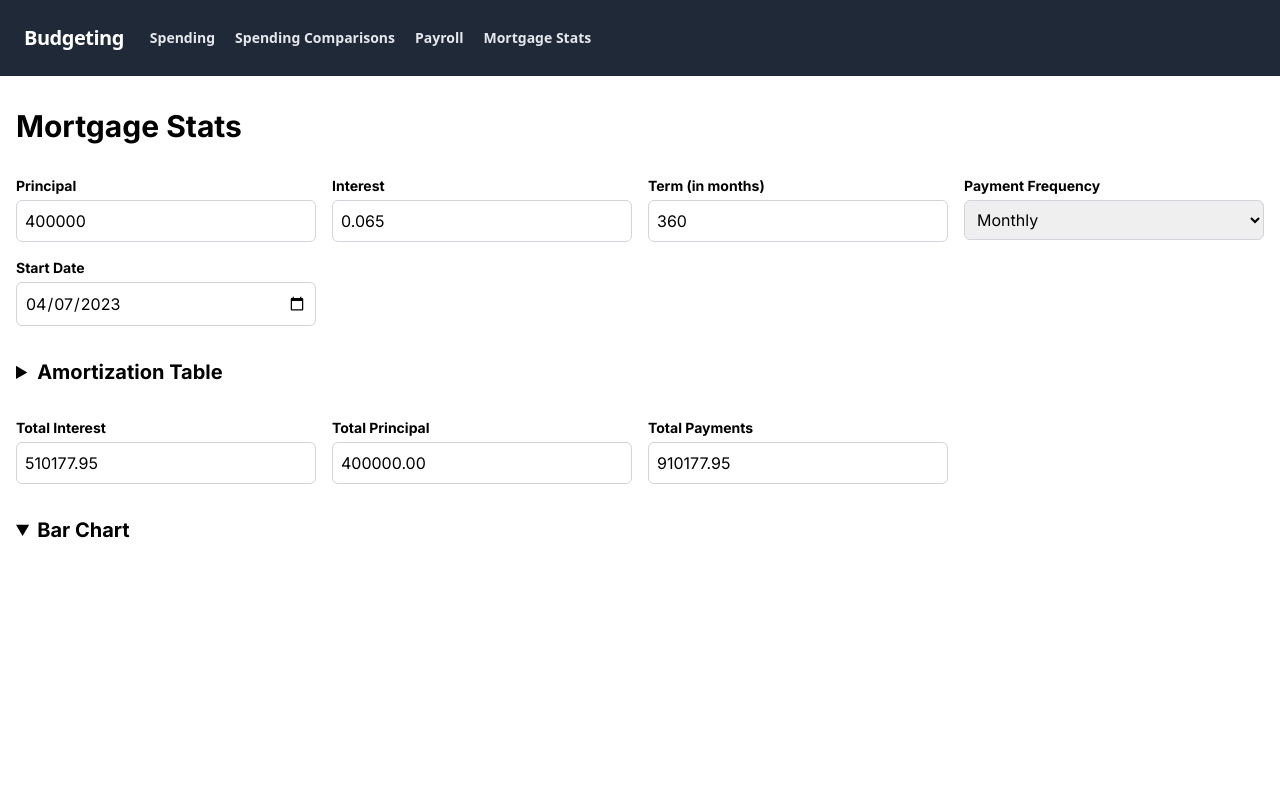
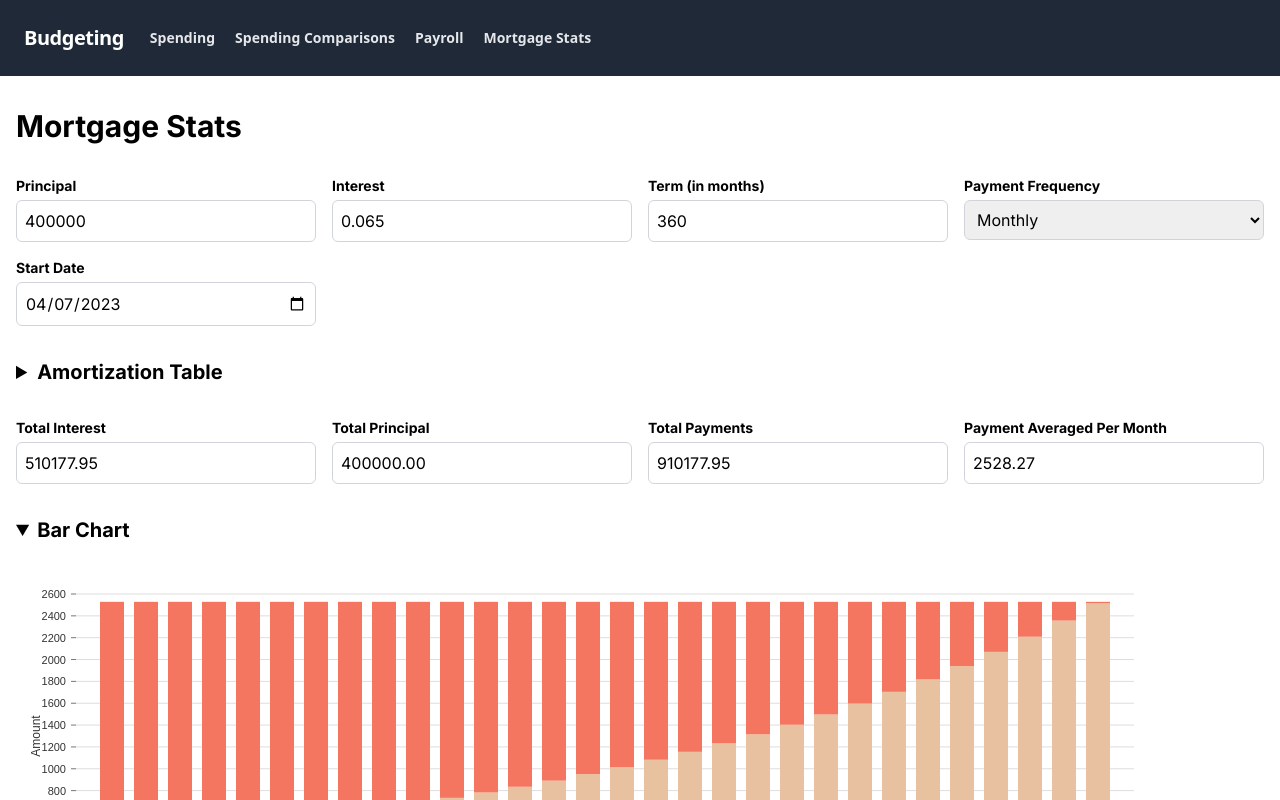
Before and after one commit to singularitypress/money-api, a Next.js app: page /mortgage-stats in a window 1280 px wide. Both pictures are taken after a click on the heading "Bar Chart". Shown: the top 800 px of the page. Built offline with nearby package versions, Linux system fonts and the light colour scheme.

Commit message:
added bar chart

```diff
--- a/package.json
+++ b/package.json
@@ -37,6 +37,7 @@
   },
   "dependencies": {
     "@graphql-tools/schema": "^9.0.17",
+    "@nivo/bar": "^0.80.0",
     "@nivo/calendar": "^0.80.0",
     "@nivo/core": "^0.80.0",
     "@nivo/line": "^0.80.0",
--- a/pages/mortgage-stats.tsx
+++ b/pages/mortgage-stats.tsx
@@ -3,6 +3,7 @@ import { AmortizationTableRow } from "@types";
 import { calculateAmortizationTable } from "@utils";
 import Head from "next/head";
 import { useEffect, useState } from "react";
+import { ResponsiveBar } from "@nivo/bar";
 
 export default function MortgageStats({}) {
   const inputClasses = "border border-gray-300 p-2 rounded-md";
@@ -206,11 +207,106 @@ export default function MortgageStats({}) {
               readOnly
             />
           </div>
+          {/* Calculated payment per month based on Total Payments */}
+          <div className="flex flex-col">
+            <label className={labelClasses} htmlFor="payment">
+              Payment Averaged Per Month
+            </label>
+            <input
+              className={inputClasses}
+              type="number"
+              name="payment"
+              id="payment"
+              value={(
+                (amortization[0]?.payment * paymentFrequency) /
+                12
+              ).toFixed(2)}
+              readOnly
+            />
+          </div>
         </div>
         <details className="mb-8">
           <summary className="text-xl font-bold cursor-pointer">
             Bar Chart
           </summary>
+          <div className="w-full h-96">
+            <ResponsiveBar
+              data={
+                // every 12th payment
+                amortization
+                  .filter((row) => row.paymentNumber % paymentFrequency === 0)
+                  .map((row) => ({
+                    paymentNumber: row.paymentNumber,
+                    principal: row.principal,
+                    interest: row.interest,
+                  }))
+              }
+              keys={["principal", "interest"]}
+              indexBy="paymentNumber"
+              margin={{ top: 50, right: 130, bottom: 50, left: 60 }}
+              padding={0.3}
+              valueScale={{ type: "linear" }}
+              indexScale={{ type: "band", round: true }}
+              colors={{ scheme: "nivo" }}
+              borderColor={{ from: "color", modifiers: [["darker", 1.6]] }}
+              axisTop={null}
+              axisRight={null}
+              axisBottom={{
+                tickSize: 5,
+                tickPadding: 5,
+                tickRotation: 0,
+                legend: "Payment #",
+                legendPosition: "middle",
+                legendOffset: 32,
+              }}
+              axisLeft={{
+                tickSize: 5,
+                tickPadding: 5,
+                tickRotation: 0,
+                legend: "Amount",
+                legendPosition: "middle",
+                legendOffset: -40,
+              }}
+              label={""}
+              tooltip={({ id, value, color, data }) => (
+                <div className="bg-white p-4 shadow-lg rounded-lg flex items-center justify-center">
+                  <div
+                    className="w-8 h-8 rounded-full mr-4"
+                    style={{ backgroundColor: color }}
+                  ></div>
+                  <strong>
+                    {id}: ${value.toFixed(2)}
+                    <br />
+                    total: ${(data.principal + data.interest).toFixed(2)}
+                  </strong>
+                </div>
+              )}
+              legends={[
+                {
+                  dataFrom: "keys",
+                  anchor: "bottom-right",
+                  direction: "column",
+                  justify: false,
+                  translateX: 120,
+                  translateY: 0,
+                  itemsSpacing: 2,
+                  itemWidth: 100,
+                  itemHeight: 20,
+                  itemDirection: "left-to-right",
+                  itemOpacity: 0.85,
+                  symbolSize: 20,
+                  effects: [
+                    {
+                      on: "hover",
+                      style: {
+                        itemOpacity: 1,
+                      },
+                    },
+                  ],
+                },
+              ]}
+            />
+          </div>
         </details>
       </Container>
     </>
--- a/pages/spending-comparisons.tsx
+++ b/pages/spending-comparisons.tsx
@@ -5,6 +5,7 @@ import Head from "next/head";
 import { useEffect, useState } from "react";
 import { LineChart } from "@components/charts";
 import { Serie } from "@nivo/line";
+import { Container } from "@components/ui";
 
 interface Props {
   descList: string[];
@@ -107,9 +108,15 @@ export default function SpendingComparisons({ descList }: Props) {
         <title>Spending Comparisons</title>
       </Head>
 
-      <div className="min-h-screen flex flex-col items-center">
-        <div className="container h-full grow">
+      <div className="min-h-screen">
+        <Container>
+          <h1 className="text-3xl font-bold my-8">Spending Comparisons</h1>
+          <details className="mb-8">
+            <summary className="text-lg font-bold cursor-pointer">
+              Compare Payees
+            </summary>
             <Select
+              className="mt-8"
               id="inclusion"
               placeholder="Select a description to include"
               isMulti
@@ -129,7 +136,8 @@ export default function SpendingComparisons({ descList }: Props) {
                 }}
               />
             </div>
-        </div>
+          </details>
+        </Container>
       </div>
     </>
   );
@@ -139,7 +147,7 @@ export default function SpendingComparisons({ descList }: Props) {
 export async function getStaticProps() {
   const {
     data: {
-      data: { spending },
+      data: { spending, payroll },
     },
   } = await axios.post(`${process.env.API_URL}/graphql`, {
     query: /* GraphQL */ `
@@ -158,6 +166,16 @@ export async function getStaticProps() {
         ) {
           desc
         }
+        payroll: transactions(
+          maxAmt: "10000000.00"
+          minAmt: "0.00"
+          startDate: "2020-01-01"
+          endDate: "2023-12-31"
+          desc: ${process.env.PAYROLL_TRANSACTIONS}
+        ) {
+          amt
+          date
+        }
       }
     `,
   });
@@ -165,6 +183,36 @@ export async function getStaticProps() {
   return {
     props: {
       descList: [...new Set((spending as Transaction[]).map((s) => s.desc))],
+      payroll: Object.keys(
+        (payroll as Transaction[]).reduce((acc, curr) => {
+          const date = new Date(curr.date);
+          const month = `${date.getFullYear()}-${date.getMonth() + 1}`;
+          if (acc[month]) {
+            acc[month] += curr.amt;
+          } else {
+            acc[month] = curr.amt;
+          }
+          return acc;
+        }, {} as { [key: string]: number })
+      )
+        .map((key) => ({
+          x: new Date(
+            new Date(key).getTime() + 1000 * 60 * 60 * 24
+          ).toLocaleDateString("en-US", {
+            year: "numeric",
+            month: "short",
+            day: "numeric",
+          }),
+          y: (payroll as Transaction[]).reduce((acc, curr) => {
+            const date = new Date(curr.date);
+            const month = `${date.getFullYear()}-${date.getMonth() + 1}`;
+            if (month === key) {
+              acc += curr.amt;
+            }
+            return acc;
+          }, 0),
+        }))
+        .sort((a, b) => new Date(a.x).getTime() - new Date(b.x).getTime()),
     },
   };
 }
--- a/pages/spending.tsx
+++ b/pages/spending.tsx
@@ -2,7 +2,6 @@ import { Transaction } from "@types";
 import {
   convertToMonthly,
   convertToTransactionSerie,
-  monthlyAmountPerYear,
   spendingByPayee,
 } from "@utils";
 import axios from "axios";
@@ -127,7 +126,7 @@ export default function Home({ data, descList }: Props) {
               defaultValue={selectedInclusion}
             />
           </div>
-          <div className="w-full h-3/4">{chartData[spendingType]}</div>
+          <div className="w-full h-96">{chartData[spendingType]}</div>
         </div>
       </Container>
       <Modal visible={modalVisible} toggleVisibility={setModalVisible}>
```
Also changed, not shown: 1 other file (tests, documents, lock files or other folders). Lines whose indentation alone changed are shown as unchanged.
